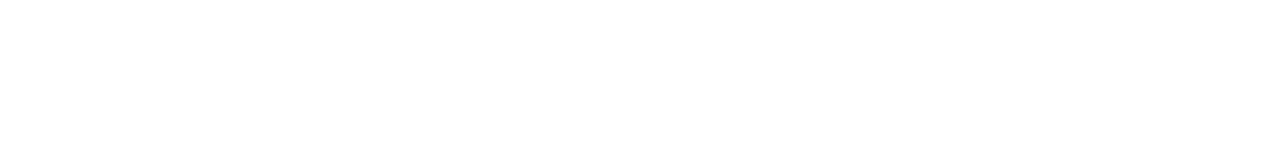
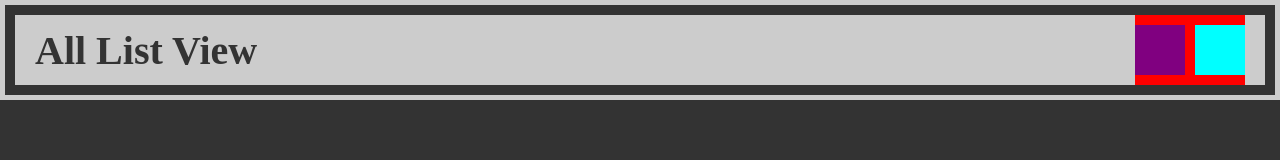
Before and after one commit to DrearyDev/todo-list, a website built with webpack: page src/index.html in a window 1280 px wide. Built offline with nearby package versions, Linux system fonts and the light colour scheme.

Commit message:
Add handleDOM module with createHeader function

```diff
--- /dev/null
+++ b/src/handleDOM.js
@@ -0,0 +1,53 @@
+
+const handleDOM = (() => {
+
+    const body = document.querySelector('body');
+    const content = document.querySelector('.content');
+    let header, project, projectTitle, actions, dropDown, settings;
+
+    const createHeader = () => {
+        // create header
+        header = document.createElement('div');
+        header.classList.add('header');
+        body.insertBefore(header, content);
+
+        // create project div
+        project = document.createElement('div');
+        project.classList.add('project');
+        header.appendChild(project);
+        projectTitle = document.createElement('h1');
+        project.appendChild(projectTitle);
+
+        // create actions div
+        actions = document.createElement('div');
+        actions.classList.add('actions');
+        project.appendChild(actions);
+
+        // create dropDown div
+        dropDown = document.createElement('div');
+        dropDown.classList.add('drop-down');
+        actions.appendChild(dropDown);
+
+        // create settings div
+        settings = document.createElement('div');
+        settings.classList.add('settings');
+        actions.appendChild(settings);
+    };
+
+    const allListView = () => {
+
+        createHeader();
+        projectTitle.innerText = 'All List View';
+
+
+
+    };
+
+
+
+
+
+    return { allListView };
+})();
+
+export { handleDOM };
--- a/src/index.js
+++ b/src/index.js
@@ -1,19 +1,23 @@
 import './style.css';
 import { createTodo } from './createTodo.js';
 import { createProject } from './createProject.js';
+import { handleDOM } from './handleDOM.js';
 
-// create new project object to store all todos
-let test = createProject('ProjectName');
+// // create new project object to store all todos
+// let test = createProject('ProjectName');
 
-// add todo to the project object using addTodo method and createTodo module
-test.addTodo('nameOfTodo', createTodo('title', 'description', 'duedate', 'priority', 'checklist'));
-test.addTodo('anotherTodo', createTodo('0', '0', '0', '0', '0'));
+// // add todo to the project object using addTodo method and createTodo module
+// test.addTodo('nameOfTodo', createTodo('title', 'description', 'duedate', 'priority', 'checklist'));
+// test.addTodo('anotherTodo', createTodo('0', '0', '0', '0', '0'));
 
-// result is the project object with all todos stored as objects
-console.log(test);
+// // result is the project object with all todos stored as objects
+// console.log(test);
 
 
 
+
+
+handleDOM.allListView();
 
 
 /*
--- a/src/style.css
+++ b/src/style.css
@@ -3,3 +3,110 @@
     margin: 0;
     box-sizing: border-box;
 }
+
+
+
+/* UTILITY */
+
+:root {
+    --BG-COLOR: #333;
+    --FG-COLOR: #ccc;
+}
+
+body {
+    font-size: 2rem;
+    font-weight: bolder;
+
+    color: var(--FG-COLOR);
+    background-color: var(--BG-COLOR);
+}
+
+
+
+/* HEADER SECTION */
+
+.header {
+    height: 100px;
+    padding: 10px;
+    margin-bottom: 10px;
+
+    display: grid;
+    grid-template-columns: 1fr;
+    gap: 10px;
+
+    border: 5px solid var(--FG-COLOR);
+}
+.header > .project {
+    padding: 0px 20px 0px 20px;
+
+    display: flex;
+    align-items: center;
+    justify-content: space-between;
+
+    background-color: var(--FG-COLOR);
+}
+.header .project > h1 {
+    font-size: 2.5rem;
+
+    color: var(--BG-COLOR);
+}
+.header .project > .actions {
+    height: 100%;
+    padding: 10px 0px;
+
+    display: flex;
+    align-items: center;
+    justify-content: end;
+    gap: 10px;
+
+    background-color: red;
+}
+.header .project .actions > .drop-down {
+    height: 100%;
+    width: 50px;
+
+    background-color: purple;
+}
+.header .project .actions > .settings {
+    height: 100%;
+    width: 50px;
+
+    background-color: cyan;
+}
+
+
+
+/* CONTENT SECTION */
+
+.content {
+    display: flex;
+    flex-direction: column;
+    align-items: center;
+    justify-content: center;
+}
+
+
+
+
+
+
+
+
+
+
+
+
+
+
+
+/* RESPONSIVENESS */
+
+@media only screen and (max-width: 460px) {
+    /* body {
+        background-color: red;
+    } */
+
+    .header .project > h1 {
+        font-size: 1.5rem;
+    }
+}
```
Also changed, not shown: dist/app.bundle.js.
